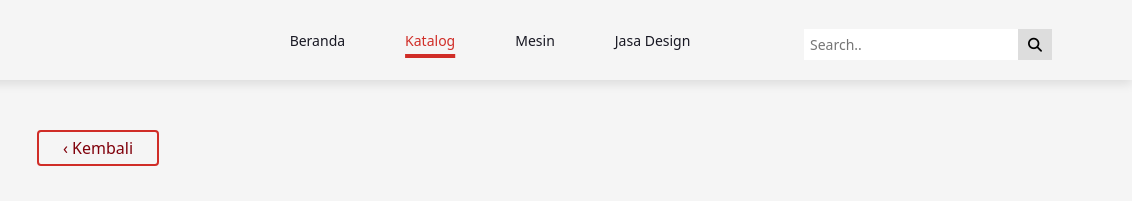
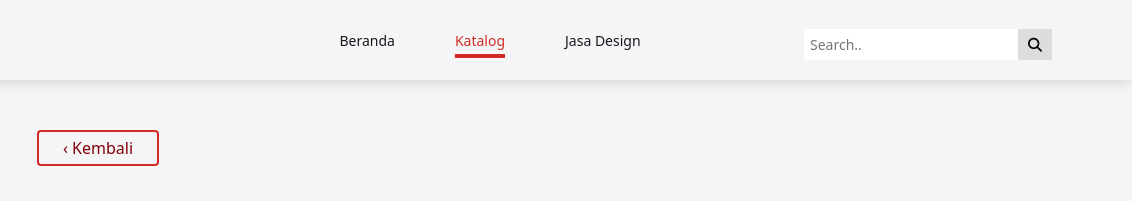
Before and after one commit to FINALSUI-UX/DLSK, a plain HTML site: page offset-flag.html in a window 1280 px wide. Shown: the top 201 px of the page, 148-1280 px from the left. Drawn offline with Linux system fonts and the light colour scheme.

Commit message:
Update offset-flag.html

```diff
--- a/offset-flag.html
+++ b/offset-flag.html
@@ -27,7 +27,6 @@
                     <li><a href="index.html" class="hover">Beranda</a></li>
                     <!-- <li><a href="index.html#tentang" id="about" class="hover">Tentang kami</a></li> -->
                     <li><a href="katalog.html" class="active">Katalog</a></li>
-                    <li><a href="mesin.html" class="hover">Mesin</a></li>
                     <li><a href="jasadesain.html" class="hover">Jasa Design</a></li>
                 </ul>
 
```
